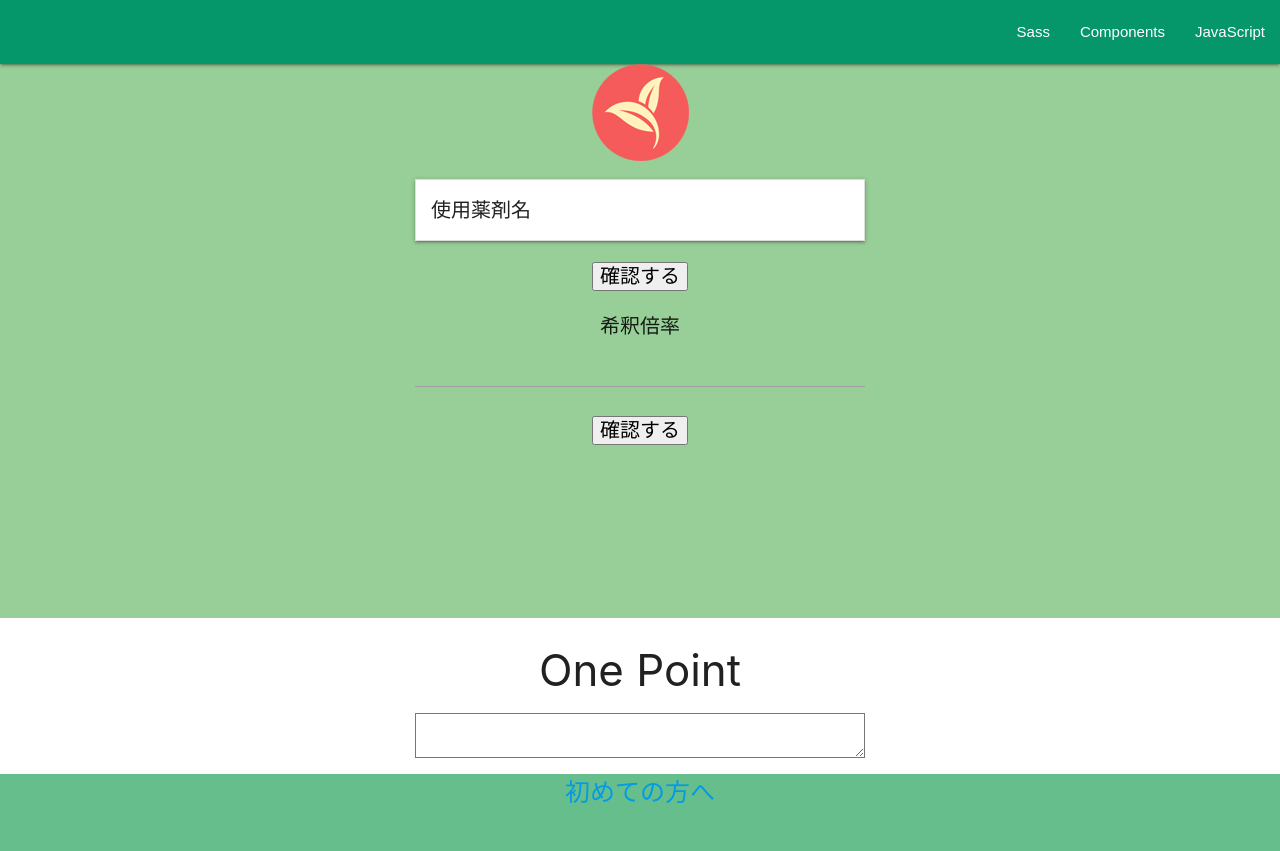
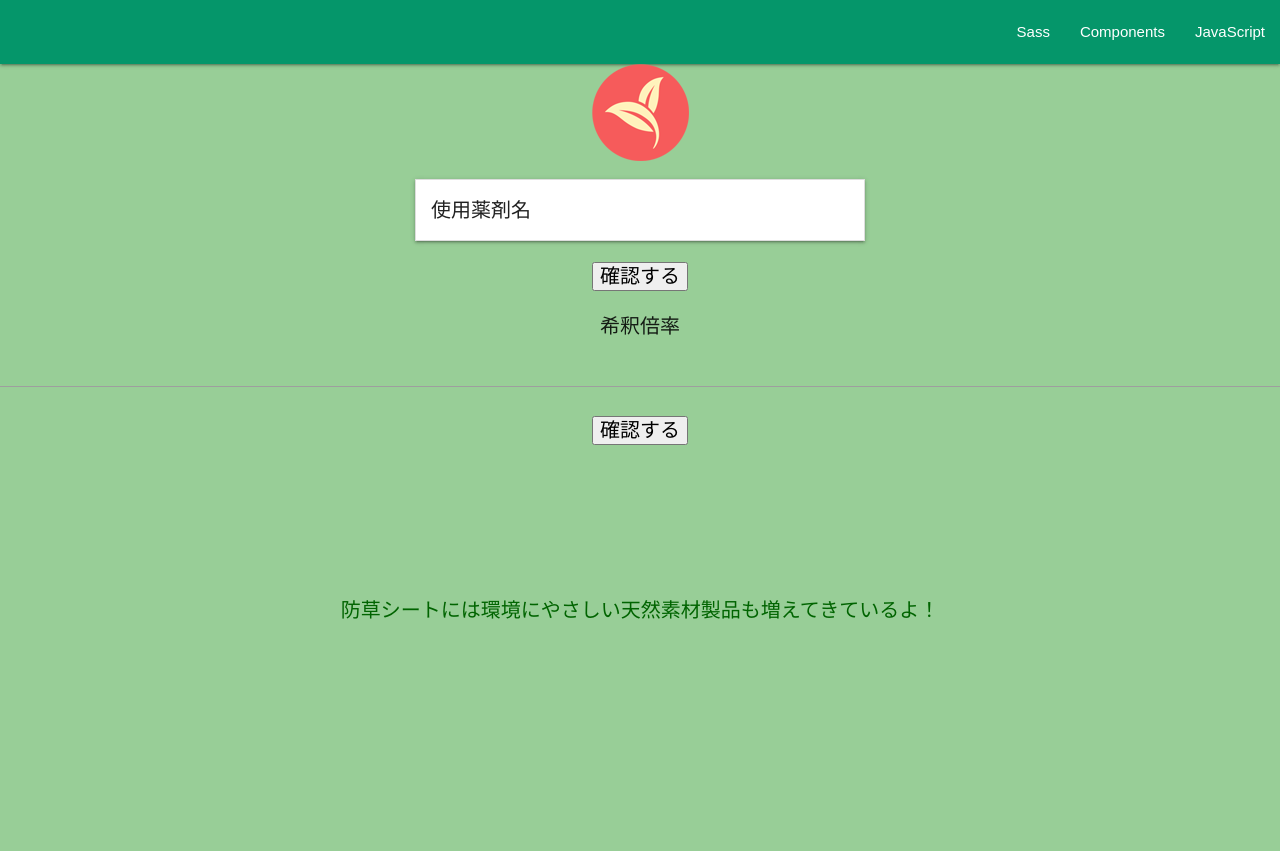
Before and after one commit to Hiroomi1124KIDA/SOTUGYO, a Flask app: template templates/top.html in a window 1280 px wide. After the commit the page ends 619 px from the top, so only its background shows below. Run offline with Flask 2, Linux system fonts and the light colour scheme; the template is opened without the code that fills it, so the values that code supplies are empty.

Commit message:
top randam表示とりあえず追加

```diff
--- a/static/CSS/stylesheet.css
+++ b/static/CSS/stylesheet.css
@@ -16,14 +16,25 @@
     font-size: 25px;
 }
 
-.body {
+body {
     font-family: sans-serif;
     font-size: 20px;
     background-color: #98ce97;
     width: 100%;
     height: 618px;
     text-align: center;
+}
+
+
+.test {
     font-family: sans-serif;
+    font-size: 20px;
+    background-color: #98ce97;
+    color: darkgreen;
+    width: 100%;
+    text-align: center;
+    margin-top: 100px;
+    padding: 50px 20px 0px 20px;
 }
 
 /*top-pege*/
--- a/templates/top.html
+++ b/templates/top.html
@@ -6,7 +6,7 @@
   <meta http-equiv="X-UA-Compatible" content="IE=edge">
   <meta name="viewport" content="width=device-width, initial-scale=1.0">
   <title>Document</title>
-  <link rel="stylesheet" href="../static/stylesheet.css">
+  <link rel="stylesheet" href="../static/CSS/stylesheet.css">
 
   <!-- Compiled and minified CSS -->
   <link rel="stylesheet" href="https://cdnjs.cloudflare.com/ajax/libs/materialize/1.0.0/css/materialize.min.css">
@@ -14,15 +14,12 @@
   <!-- Compiled and minified JavaScript -->
   <script type="text/javascript" src="https://code.jquery.com/jquery-3.4.1.min.js"></script>
   <script src="https://cdnjs.cloudflare.com/ajax/libs/materialize/1.0.0/js/materialize.min.js"></script>
-
-
   <script type="text/javascript" src="../static/js/sg.js"></script>
-  <link rel="stylesheet" href="../static/CSS/stylesheet.css">
 
 </head>
 
 <body>
-  <div class="body">
+  <div class="bod">
     <header>
 
       <nav>
@@ -65,7 +62,7 @@
     <div>
       <p><input type="button" value="確認する" id="button2"></p>
     </div>
-    <div class="BAIRITU">
+    <div class="bairitsu">
       <div class="main-container">
         <p>希釈倍率<br>
           <input type="text"></p>
@@ -76,21 +73,28 @@
     </div>
   </div>
 
-  <div class="textarea">
-    <h3> One Point</h3>
-    <textarea>
 
-    </textarea>
+  <!--ここからランダム表示-->
+  <div class="test">イネ科雑草は根元の成長点より下を意識して草刈りしてみよう！</div>
+  <div class="test">地下茎雑草は野菜より強力だから根っこごと抜こう！</div>
+  <div class="test">防草シートには環境にやさしい天然素材製品も増えてきているよ！</div>
+  <div class="test">快晴が続く時は作業の１～２時間前に水を撒くと楽になる！</div>
+  <div class="test">根の浅い雑草には家庭にある酢の原液を霧吹きしても撃退効果があるよ！</div>
 
-  </div>
+  <style type="text/css">
+    .test {
+      display: none;
+    }
+  </style>
 
-  <footer>
-    <div class="footer-container">
-      <a href="/templates/first.html">初めての方へ</a>
-    </div>
-  </footer>
+  <script type="text/javascript">
+    var target = document.getElementsByClassName("test");
+
+    var rNo = Math.floor(Math.random() * target.length);
+
+    target[rNo].style.display = "block";
+  </script>
 
 </body>
-</div>
 
 </html>
```
